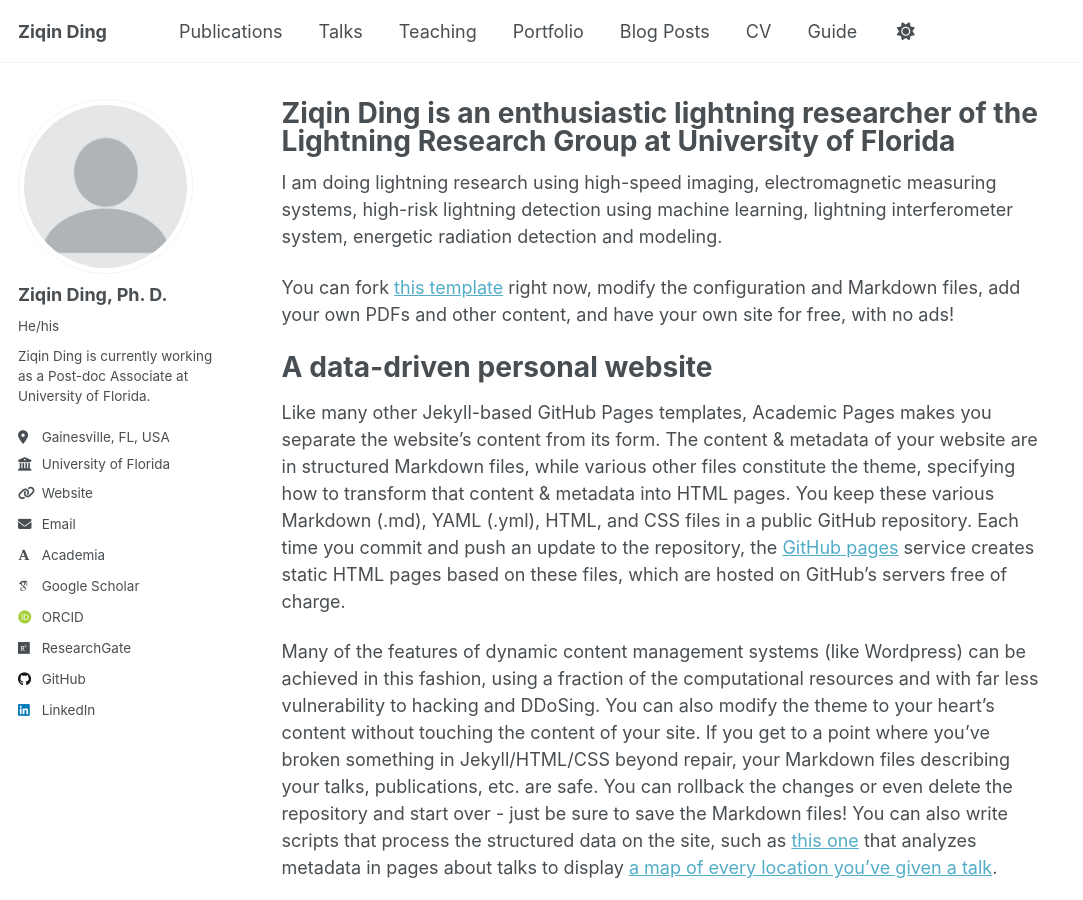
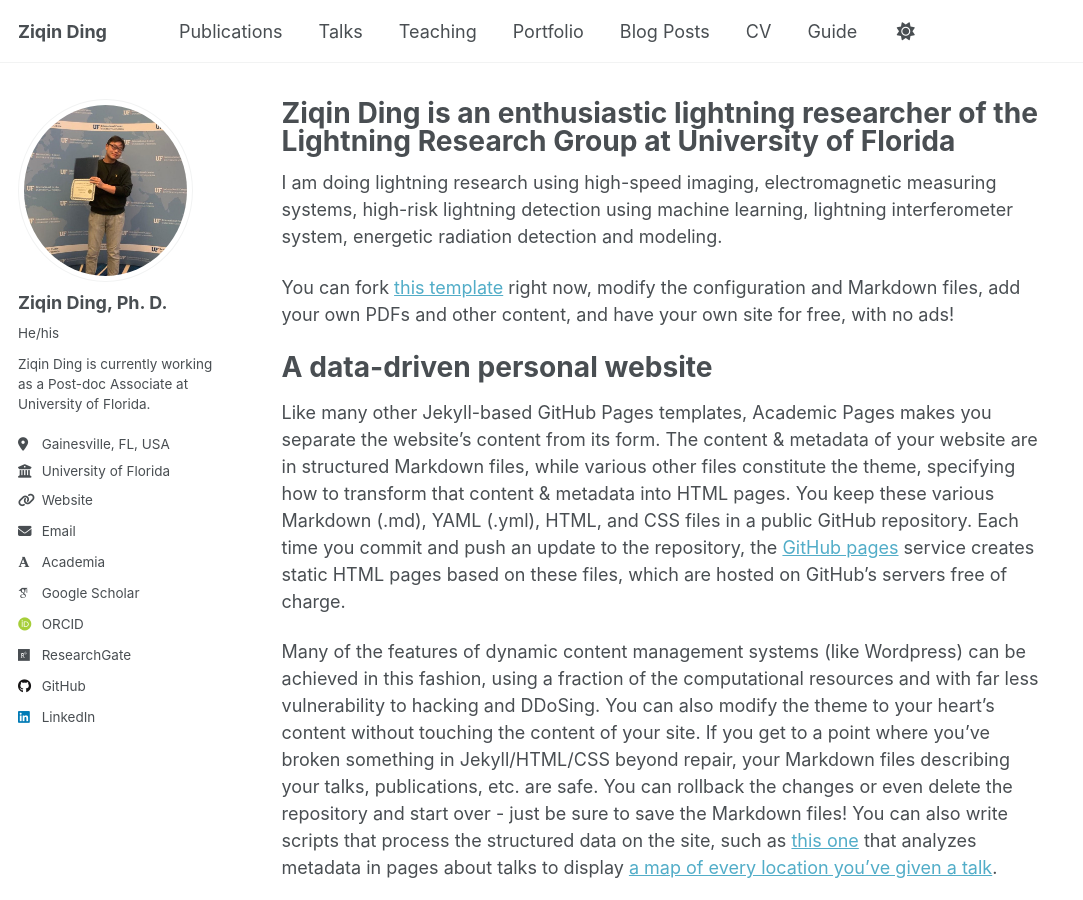
Before and after one commit to Jessethreon/Personal_webpage, a Jekyll site: the page built from _pages/about.md, in a window 1280 px wide and 900 px high. Shown: the whole window, without its empty margins (0-1083 px from the left). Built offline with Jekyll 4.4.1, drawn with Linux system fonts in a browser that asks for light colours; some web fonts are replaced; a script that is not in the unit is left out.

Commit message:
Update _config.yml

```diff
--- a/_config.yml
+++ b/_config.yml
@@ -23,7 +23,7 @@ repository               : "https://jessethreon.github.io/Personal_webpage/"
 #               Additional customization can be done by editing /_includes/author-profile.html
 author:
   # Biographic information
-  avatar           : "profile.png"
+  avatar           : "icon.jpg"
   name             : "Ziqin Ding, Ph. D."
   pronouns         : "He/his"
   bio              : "Ziqin Ding is currently working as a Post-doc Associate at University of Florida."
```
